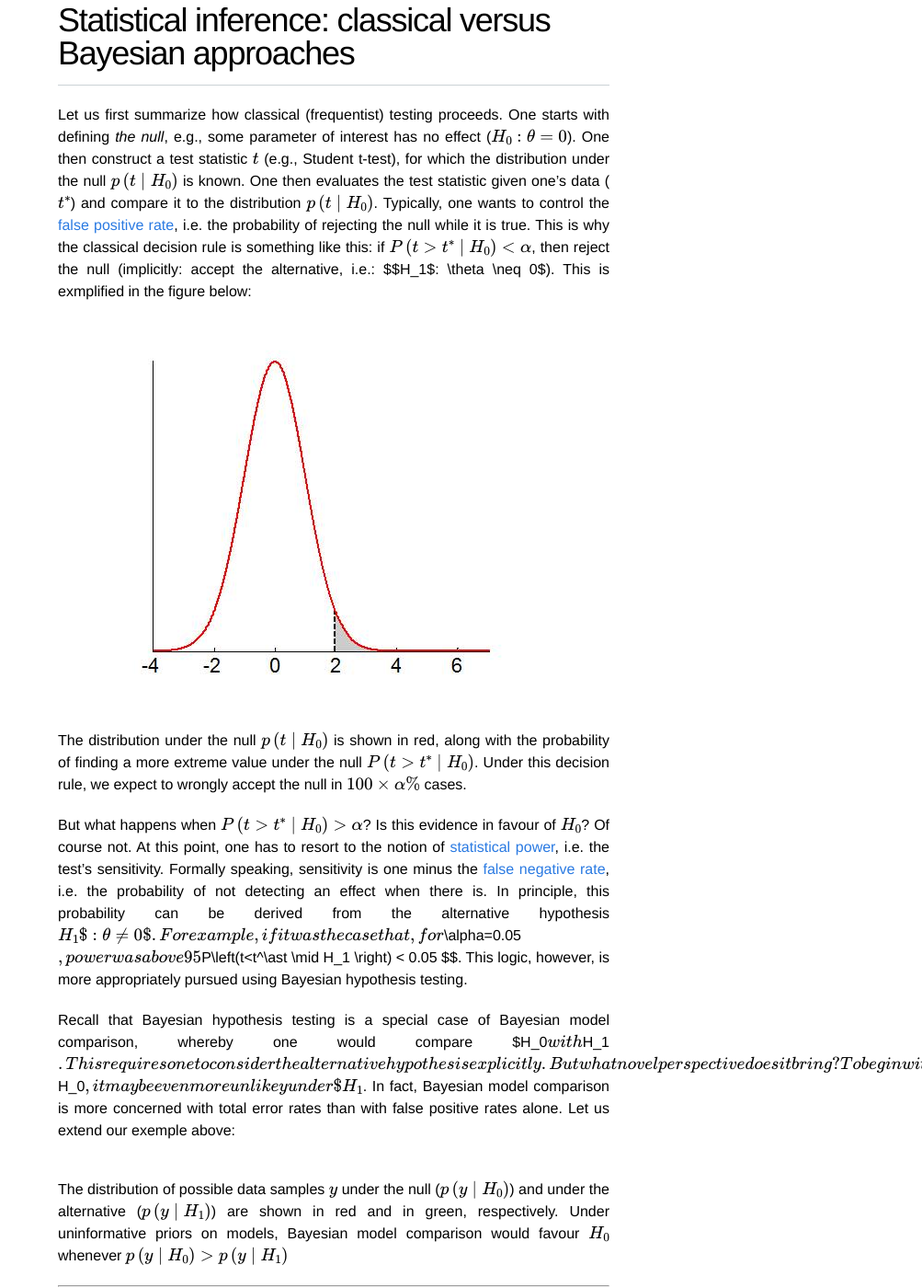
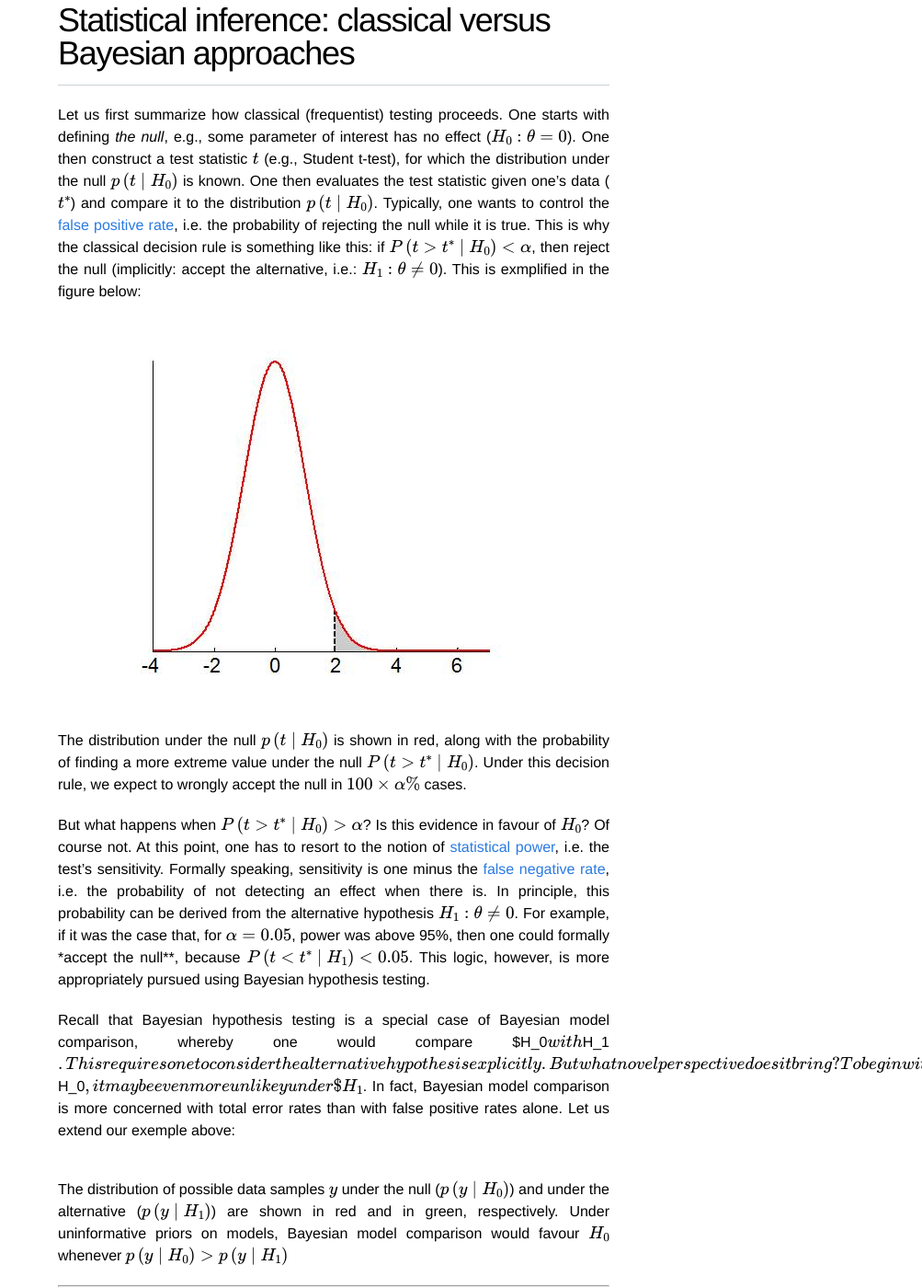
Before and after one commit to MBB-team/VBA-toolbox, a Jekyll site: the page built from _wiki/Bayesian-modelling-introduction.md, in a window 1280 px wide and 1400 px high, scrolled down 3647 px. Shown: the whole window at 92% size, without its empty margins (277-1280 px from the left). Built offline with Jekyll 4.4.1, drawn with Linux system fonts in a browser that asks for light colours; nearby versions of some CDN libraries; formulas are drawn with MathJax 3.

Commit message:
Update Bayesian-modelling-introduction.md

```diff
--- a/_wiki/Bayesian-modelling-introduction.md
+++ b/_wiki/Bayesian-modelling-introduction.md
@@ -71,13 +71,13 @@ This reasoning applies for any set of models, given any data. The only constrain
 
 # Statistical inference: classical versus Bayesian approaches
 
-Let us first summarize how classical (frequentist) testing proceeds. One starts with defining *the null*, e.g., some parameter of interest has no effect ($$H_0: \theta = 0$$). One then construct a test statistic $$t$$ (e.g., Student t-test), for which the distribution under the null $$p\left(t \mid H_0 \right)$$ is known. One then evaluates the test statistic given one's data ($$t^\ast$$) and compare it to the distribution $$p\left(t \mid H_0 \right)$$. Typically, one wants to control the [false positive rate](https://en.wikipedia.org/wiki/False_positive_rate), i.e. the probability of rejecting the null while it is true. This is why the classical decision rule is something like this: if $$P\left(t>t^\ast \mid H_0 \right) < \alpha$$, then reject the null (implicitly: accept the alternative, i.e.: $$H_1$: \theta \neq 0$). This is exmplified in the figure below:
+Let us first summarize how classical (frequentist) testing proceeds. One starts with defining *the null*, e.g., some parameter of interest has no effect ($$H_0: \theta = 0$$). One then construct a test statistic $$t$$ (e.g., Student t-test), for which the distribution under the null $$p\left(t \mid H_0 \right)$$ is known. One then evaluates the test statistic given one's data ($$t^\ast$$) and compare it to the distribution $$p\left(t \mid H_0 \right)$$. Typically, one wants to control the [false positive rate](https://en.wikipedia.org/wiki/False_positive_rate), i.e. the probability of rejecting the null while it is true. This is why the classical decision rule is something like this: if $$P\left(t>t^\ast \mid H_0 \right) < \alpha$$, then reject the null (implicitly: accept the alternative, i.e.: $$H_1: \theta \neq 0$$). This is exmplified in the figure below:
 
 ![]({{ site.baseurl }}/images/wiki/pval.jpg)
 
 The distribution under the null $$p\left(t \mid H_0 \right)$$ is shown in red, along with the probability of finding a more extreme value under the null $$P\left(t>t^\ast \mid H_0 \right)$$. Under this decision rule, we expect to wrongly accept the null in $$100 \times \alpha \%$$ cases.
 
-But what happens when $$P\left(t>t^\ast \mid H_0 \right) > \alpha$$? Is this evidence in favour of $$H_0$$? Of course not. At this point, one has to resort to the notion of [statistical power](https://en.wikipedia.org/wiki/Statistical_power), i.e. the test's sensitivity. Formally speaking, sensitivity is one minus the [false negative rate](https://en.wikipedia.org/wiki/False_positives_and_false_negatives), i.e. the probability of not detecting an effect when there is. In principle, this probability can be derived from the alternative hypothesis $$H_1$: \theta \neq 0$. For example, if it was the case that, for $$\alpha=0.05$$, power was above 95%, then one could formally *accept the null**, because $$P\left(t<t^\ast \mid H_1 \right) < 0.05 $$. This logic, however, is more appropriately pursued using Bayesian hypothesis testing.
+But what happens when $$P\left(t>t^\ast \mid H_0 \right) > \alpha$$? Is this evidence in favour of $$H_0$$? Of course not. At this point, one has to resort to the notion of [statistical power](https://en.wikipedia.org/wiki/Statistical_power), i.e. the test's sensitivity. Formally speaking, sensitivity is one minus the [false negative rate](https://en.wikipedia.org/wiki/False_positives_and_false_negatives), i.e. the probability of not detecting an effect when there is. In principle, this probability can be derived from the alternative hypothesis $$H_1: \theta \neq 0$$. For example, if it was the case that, for $$\alpha=0.05$$, power was above 95%, then one could formally *accept the null**, because $$P\left(t<t^\ast \mid H_1 \right) < 0.05 $$. This logic, however, is more appropriately pursued using Bayesian hypothesis testing.
 
 Recall that Bayesian hypothesis testing is a special case of Bayesian model comparison, whereby one would compare $H_0$$ with $$H_1$$. This requires one to consider the alternative hypothesis explicitly. But what novel perspective does it bring? To begin with, although a given data sample may be unlikely under $$H_0$$, it may be even more unlikey under $H_1$$. In fact, Bayesian model comparison is more concerned with total error rates than with false positive rates alone. Let us extend our exemple above:
 
```
